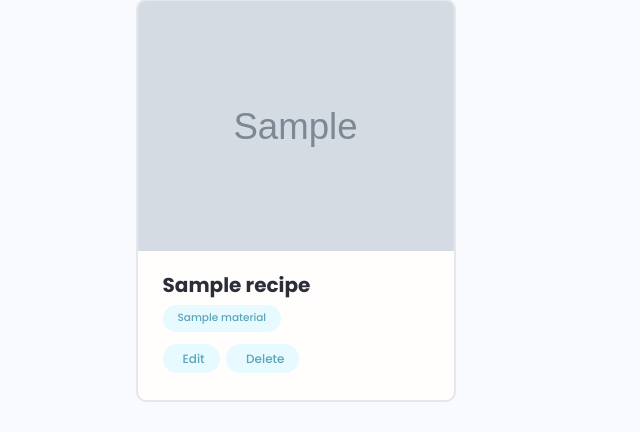
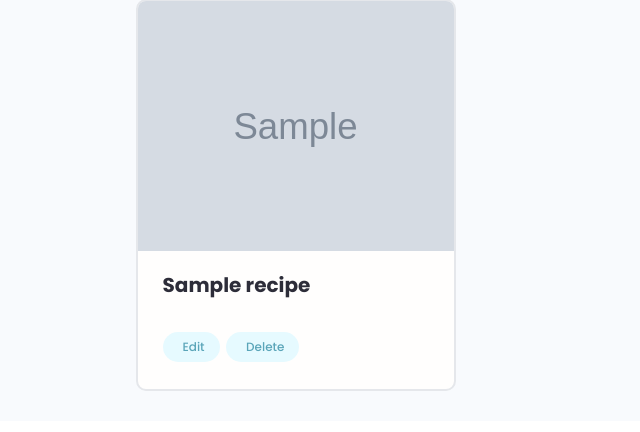
Before and after one commit to SiaoChi/recipe, a Django app: template templates/my-recipe.html in a window 1280 px wide. Shown: the part 410-842 px from the top of the page, without its empty margins (0-640 px from the left). After the commit the page ends 801 px from the top, so only its background shows below. Run offline with Django 3.2, Linux system fonts and the light colour scheme; the template is opened without the code that fills it: most values are stand-ins (such as "Sample title", 1, 10 or a date in 2020); grey boxes marked "Sample" are stand-in pictures; some libraries are stand-ins or nearby versions.

Commit message:
modified my-recipe forloop and fixed search

```diff
--- a/myRecipe/utils.py
+++ b/myRecipe/utils.py
@@ -14,7 +14,7 @@ def searchRecipe(request):
 
     recipes = Recipe.objects.distinct().filter(
         Q(name__icontains = search_query)|
-        Q(material__name= search_query) |
+        Q(material__icontains= search_query) |
         Q(author__icontains= search_query)|
         Q(tags__in=tags)
                                   )
@@ -27,8 +27,6 @@ def searchMyRecipe(request):
 
     search_query=''
 
-
-
     if request.GET.get('search_query'):
         search_query = request.GET.get('search_query')
 
@@ -36,7 +34,7 @@ def searchMyRecipe(request):
     user = request.user
     recipes = user.recipe_set.distinct().filter(
         Q(name__icontains = search_query)|
-        Q(material__name= search_query) |
+        Q(material__icontains= search_query) |
         Q(author__icontains= search_query)|
         Q(tags__in=tags)
                                   )
--- a/myRecipe/views.py
+++ b/myRecipe/views.py
@@ -130,7 +130,7 @@ def DeleteRecipe(request, pk):
 
 def UserRecipe(request):
     recipes, search_query = searchMyRecipe(request)
-    #以下一到utils
+    #以下到utils
     # user = request.user
     # recipes = user.recipe_set.all()
     context = {'recipes':recipes , 'search_query':search_query }
--- a/templates/my-recipe.html
+++ b/templates/my-recipe.html
@@ -44,11 +44,11 @@
 
                     <div class="project__tags">
 {#                          解了超久終於成功了..這是把foreignkey拿給parent model的方法 #}
-                           {% for material in recipe.material_set.all %}
-                        <span class = "tag tag--pill tag--main">
-                             <small> {{ material.name}}</small>
-                         </span>
-                          {% endfor %}
+{#                           {% for material in recipe.material_set.all %}#}
+{#                        <span class = "tag tag--pill tag--main">#}
+{#                             <small> {{ material.name}}</small>#}
+{#                         </span>#}
+{#                          {% endfor %}#}
                     <br>
                     <div>
                         <a class="tag tag--pill tag--main settings__btn" href="{% url 'update-recipe' recipe.id %}"><i class="im im-edit"></i> Edit</a>
```
